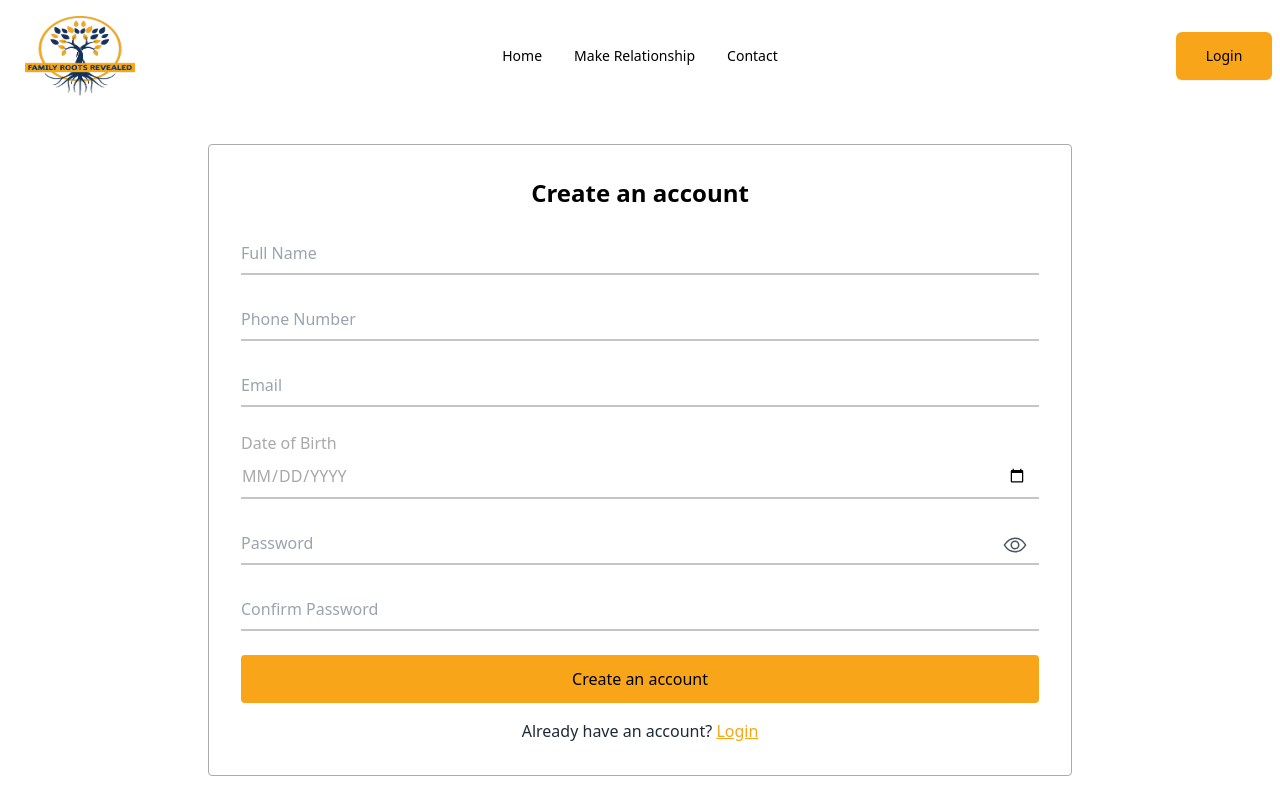
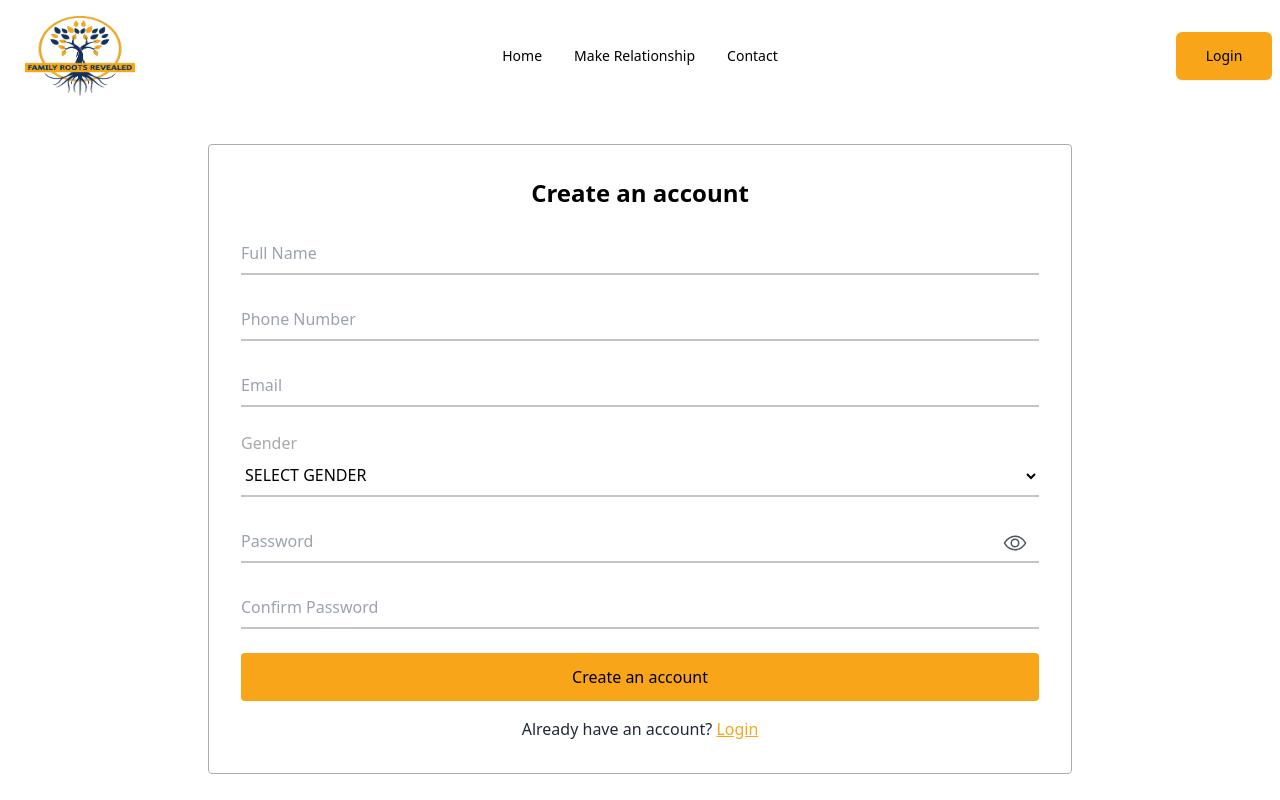
Before and after one commit to mamun464/Family-Tree-Management-Frontend_by-React, a React (Vite) app: page /register in a window 1280 px wide. Shown: the top 800 px of the page. Built offline with nearby package versions, Linux system fonts and the light colour scheme.

Commit message:
Gender field added for registration

```diff
--- a/src/Components/Registration/Registration.jsx
+++ b/src/Components/Registration/Registration.jsx
@@ -21,10 +21,15 @@ const Registration = () => {
 
 
 
-    const [dateChanged, setDateChanged] = useState(false);
+    // const [dateChanged, setDateChanged] = useState(false);
 
-    const handleInputChange = () => {
-        setDateChanged(true);
+    // const handleInputChange = () => {
+    //     setDateChanged(true);
+    // };
+    const [genderSelected, setGenderSelected] = useState(false);
+
+    const handleGenderChange = () => {
+        setGenderSelected(true);
     };
 
     const togglePasswordVisibility = (e) => {
@@ -51,7 +56,7 @@ const Registration = () => {
         const full_name = form.get('fullName');
         const phone_no = form.get('phone_no');
         const email = form.get('email');
-        const date_of_birth = form.get('DOB');
+        const gender = form.get('gender');
         const password = form.get('password');
         const password2 = form.get('confirmPassword');
 
@@ -69,9 +74,10 @@ const Registration = () => {
                     headers: {
                         'Content-Type': 'application/json',
                     },
-                    body: JSON.stringify({ full_name, email, phone_no, date_of_birth, password, password2 })
+                    body: JSON.stringify({ full_name, email, phone_no, gender, password, password2 })
                 });
 
+                console.log("gender", gender);
 
 
                 const result = await response.json();
@@ -142,7 +148,21 @@ const Registration = () => {
                             />
                         </div>
                         <div className="mb-6">
-                            <label className="block font-medium text-[#A9A9A9]">Date of Birth</label>
+                            <label className="block font-medium text-[#A9A9A9]">Gender</label>
+                            <select
+                                className={`border-b-2 ${genderSelected ? 'text-black' : 'text-[#A9A9A9]'} border-[#C5C5C5] font-medium uppercase focus:border-[#F9A51A] w-full py-2 px-3 pl-0 focus:outline-none text-black bg-transparent`}
+                                required
+                                name="gender"
+                                onChange={handleGenderChange}
+                            >
+                                <option className="text-[#A9A9A9] font-medium " value="" disabled selected>Select Gender</option>
+                                <option className="text-[#A9A9A9] font-medium " value="female">Female</option>
+                                <option className="text-[#A9A9A9] font-medium " value="male">Male</option>
+                                <option className="text-[#A9A9A9] font-medium " value="other">Other</option>
+                            </select>
+                        </div>
+                        {/* <div className="mb-6">
+                            <label className="block font-medium text-[#A9A9A9]">Gender</label>
                             <input
                                 type="date"
                                 className={`border-b-2 ${dateChanged ? 'text-black' : 'text-[#A9A9A9]'} border-[#C5C5C5] font-medium uppercase focus:border-[#F9A51A] w-full py-2 px-3 pl-0 focus:outline-none`}
@@ -150,7 +170,7 @@ const Registration = () => {
                                 name="DOB"
                                 onChange={handleInputChange}
                             />
-                        </div>
+                        </div> */}
                         <div className="mb-6 relative">
                             <input
                                 type={showPassword ? "text" : "password"}
@@ -160,12 +180,12 @@ const Registration = () => {
                                 name="password"
                             />
                             <button className="absolute right-0 top-0 mt-2.5 mr-3 text-2xl text-gray-600 cursor-pointer" onClick={togglePasswordVisibility}>
-                            {showPassword ? <IoEyeOffOutline /> : <IoEyeOutline />}
+                                {showPassword ? <IoEyeOffOutline /> : <IoEyeOutline />}
                             </button>
                         </div>
                         <div className="mb-6">
                             <input
-                               type={showPassword ? "text" : "password"}
+                                type={showPassword ? "text" : "password"}
                                 className="border-b-2 border-[#C5C5C5] font-medium focus:border-[#F9A51A] w-full py-2 px-3 pl-0 text-black focus:outline-none"
                                 placeholder="Confirm Password"
                                 required
```
